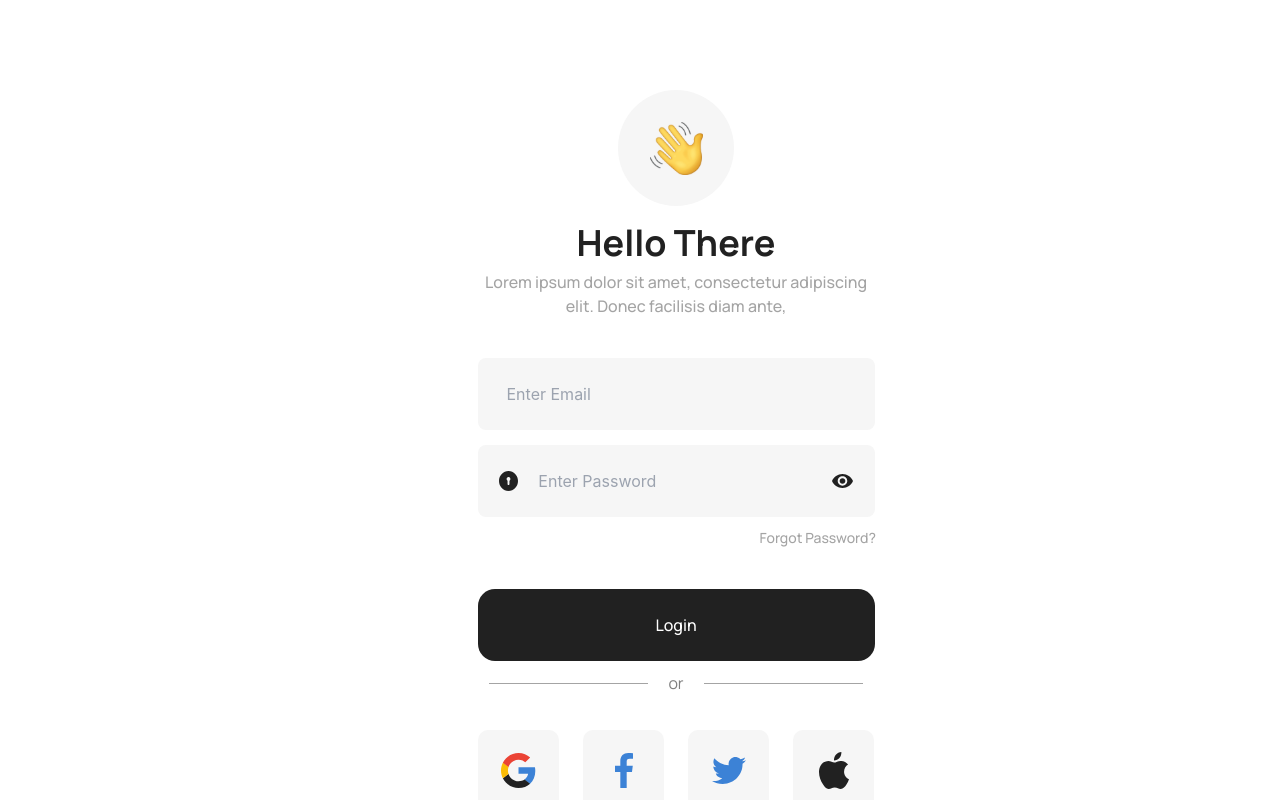
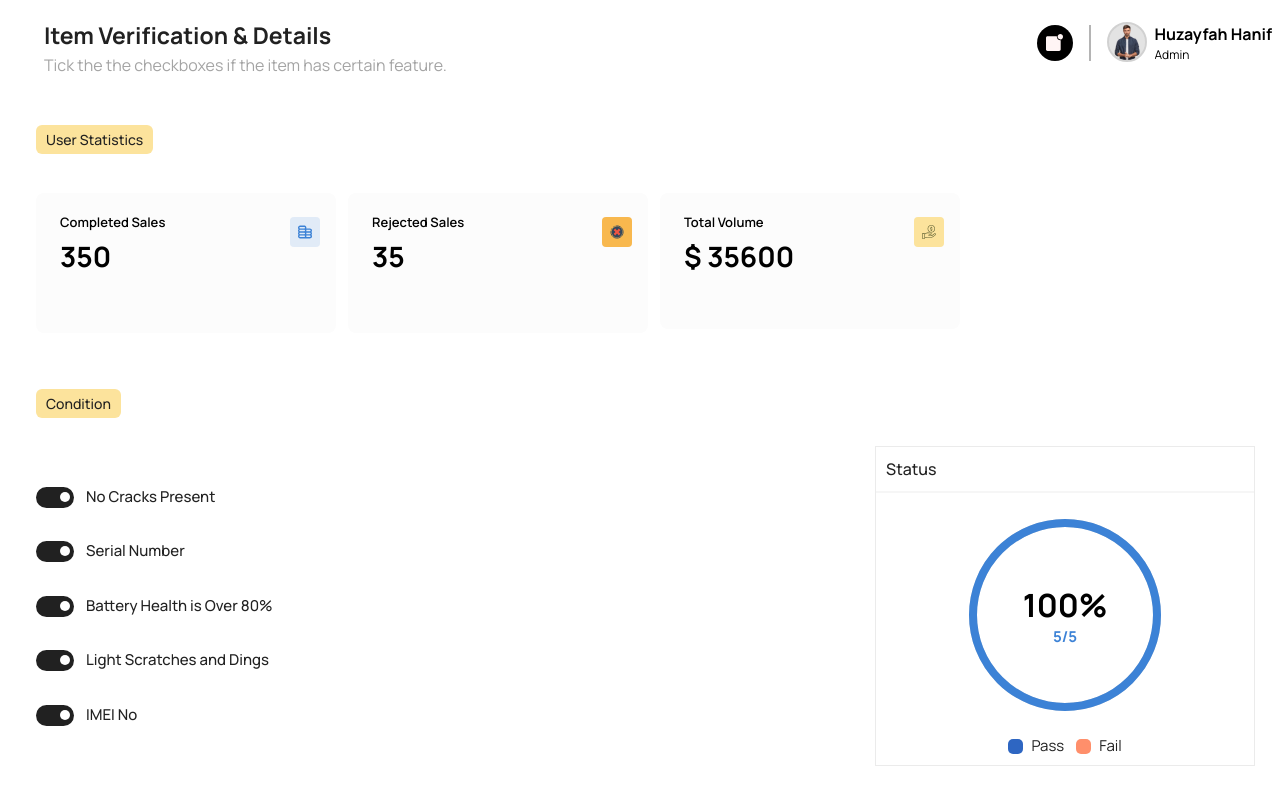
Before and after one commit to SmurfTec/Electra-Admin, a React (Vite) app: page /Verification/ItemVerification in a window 1280 px wide. Shown: the top 800 px of the page. Built offline with nearby package versions, Linux system fonts and the light colour scheme.

Commit message:
step 2 verification upper part done

```diff
--- a/package.json
+++ b/package.json
@@ -15,6 +15,7 @@
     "primereact": "^9.5.0",
     "react": "^18.2.0",
     "react-apexcharts": "^1.4.0",
+    "react-circular-progressbar": "^2.1.0",
     "react-dom": "^18.2.0",
     "react-router-dom": "^6.11.2",
     "react-svg": "^16.1.13",
--- a/src/App.tsx
+++ b/src/App.tsx
@@ -24,6 +24,7 @@ import {
   Searchrole,
   Createrole,
   Verification,
+  ItemVerification,
   Settings,
   Listings,
   Orders,
@@ -69,6 +70,7 @@ function App() {
             <Route path="/Viewadmin" element={<ViewAdmin />} />
             <Route path="/Searchrole" element={<Searchrole />} />
             <Route path="/Verification" element={<Verification />} />
+            <Route path="/Verification/ItemVerification" element={<ItemVerification />} />
             <Route path="/Settings" element={<Settings />} />
             <Route path="/Creationroles" element={<Createrole />} />
             <Route path="/Listings" element={<Listings />} />
--- a/src/assets/Images.tsx
+++ b/src/assets/Images.tsx
@@ -106,5 +106,6 @@ const IMAGES: any = {
     Csvicon: new URL('../assets/icons/Csvicon.svg', import.meta.url).href,
     leftarrow: new URL('../assets/icons/leftarrow.svg', import.meta.url).href,
     rightarrow: new URL('../assets/icons/rightarrow.svg', import.meta.url).href,
+    VolumeIcon: new URL('../assets/icons/VolumeIcon.svg', import.meta.url).href,
 }
 export default IMAGES
--- a/src/atoms/CustomSwitch/index.tsx
+++ b/src/atoms/CustomSwitch/index.tsx
@@ -1,7 +1,7 @@
 import React from 'react'
 import {Switch} from "../global.style"
-export const CustomSwitch = ({checked,setChecked}:any) => {
+export const CustomSwitch = ({checked,setChecked,marginTop='-6px'}:any) => {
   return (
-   <Switch checked={checked}  onChange={(e:any) => setChecked(e.value)}/>
+   <Switch marginTop={marginTop} checked={checked}  onChange={(e:any) => setChecked(e.value)}/>
   )
 }
--- a/src/atoms/global.style.ts
+++ b/src/atoms/global.style.ts
@@ -66,12 +66,13 @@ export const Switch = styled(InputSwitch)`
   .p-inputswitch-slider {
     background: ${({ checked }: any) =>
       checked ? "#212121" : "#B4B4B4"} !important;
+      box-shadow: none;
   }
   .p-inputswitch-slider:before {
     width: 10px;
     height: 10px;
-
-    margin-top: -6px;
+    left: 3px;
+    margin-top:${({marginTop}:any)=>marginTop}; //-6px
   }
 `;
 export const CustomMenu = styled(Menu)`
--- /dev/null
+++ b/src/pages/Verifications/ItemVerification/index.tsx
@@ -0,0 +1,166 @@
+import React,{useReducer,useState} from 'react'
+import { Header, DashCard } from '../../../components'
+import IMAGES from '../../../assets/Images'
+import { CustomSwitch } from '../../../atoms'
+
+import { CircularProgressbarWithChildren, buildStyles } from 'react-circular-progressbar';
+import 'react-circular-progressbar/dist/styles.css';
+import "./style.css"
+const reducer=(state:any,action:any)=>{
+switch(action.type){
+    case 'crackswitch':
+        return {...state,crackswitch:!state.crackswitch}
+    case 'serialswitch':
+        return {...state,serialswitch:!state.serialswitch}
+    case 'batteryswitch':
+            return {...state,batteryswitch:!state.batteryswitch}
+    case 'lightswitch':
+        return {...state,lightswitch:!state.lightswitch}
+    case 'IMEIswitch':
+        return {...state,IMEIswitch:!state.IMEIswitch}
+    default:
+        throw new Error()
+}
+}
+const InitialState={
+    crackswitch:true,
+    serialswitch:true,
+    batteryswitch:true,
+    lightswitch:true,
+    IMEIswitch:true
+}
+export const ItemVerification = () => {
+    const[state,dispatch]=useReducer(reducer,InitialState)
+
+    const[Pass,setPass]=useState(true)
+    const [percentage,setpercentage] = useState(100);
+
+    const styles=buildStyles({
+    textSize: '16px',
+    pathTransitionDuration: 0.5,
+    pathColor: Pass==true? `#3C82D6`:'#FF8F6B',
+    textColor: '#000000',
+    trailColor: '#d6d6d6',
+    backgroundColor: '#3e98c7',
+
+    })
+    return (
+        <div>
+            <Header
+                headerClasses={'!h-[69px]'}
+                titleClass={'!mt-[10px]'}
+                title="Item Verification & Details"
+                semiTitle="Tick the the checkboxes if the item has certain feature."
+                UserBox={true}
+            />
+            <div className='px-[10px] mt-[40px]  bg-[#FCE39C] rounded-[6px] text-black py-[4px] text-[14px] font-[500] inline-block'>
+                User Statistics
+
+            </div>
+            <div className='flex flex-wrap gap-3 mt-[33px]'>
+                <DashCard
+                    title={"Completed Sales"}
+                    totalNumber={"350"}
+                    myImg={IMAGES.Sales}
+                    imgColor={"bg-custom-blue"}
+                    showDefaultNumber={false}
+                    outerclasses="w-[284px] h-[140px]"
+
+                />
+                <DashCard
+                    title={"Rejected Sales"}
+                    totalNumber={"35"}
+                    myImg={IMAGES.RegectedSale}
+                    imgColor={"bg-[#F8B84E]"}
+                    showDefaultNumber={false}
+
+                    outerclasses="w-[284px] h-[140px]"
+
+                />
+                <DashCard
+                    title={"Total Volume"}
+                    totalNumber={"$ 35600"}
+                    myImg={IMAGES.VolumeIcon}
+                    imgColor={"bg-[#FCE39C]"}
+                    showDefaultNumber={false}
+
+                />
+
+
+            </div>
+            <div className='px-[10px] mt-[56px]  bg-[#FCE39C] rounded-[6px] text-black py-[4px] text-[14px] font-[500] inline-block'>
+                Condition
+
+            </div>
+
+            <div className='flex flex-wrap mt-[22px] justify-between items-center w-[98%]'>
+            <div className=' flex flex-col gap-8'>
+                <div className='flex gap-3 items-center'>
+                <CustomSwitch
+                marginTop={'-5px'}
+                checked={state.crackswitch}
+                setChecked={()=>dispatch({type:'crackswitch'})}
+                />
+                <p className='text-[15px] font-[500] text-black'>No Cracks Present</p>
+                </div>
+                <div className='flex gap-3 items-center'>
+                <CustomSwitch
+
+                checked={state.serialswitch}
+                setChecked={()=>dispatch({type:'serialswitch'})}
+                />
+                <p className='text-[15px] font-[500] text-black'>Serial Number</p>
+                </div>
+                <div className='flex gap-3 items-center'>
+                <CustomSwitch
+                marginTop={'-5px'}
+                checked={state.batteryswitch}
+                setChecked={()=>dispatch({type:'batteryswitch'})}
+                />
+                <p className='text-[15px] font-[500] text-black'>Battery Health is Over 80%</p>
+                </div>
+                <div className='flex gap-3 items-center'>
+                <CustomSwitch
+
+                checked={state.lightswitch}
+                setChecked={()=>dispatch({type:'lightswitch'})}
+                />
+                <p className='text-[15px] font-[500] text-black'>Light Scratches and Dings</p>
+                </div>
+                <div className='flex gap-3 items-center'>
+                <CustomSwitch
+                marginTop={'-5px'}
+                checked={state.IMEIswitch}
+                setChecked={()=>dispatch({type:'IMEIswitch'})}
+                />
+                <p className='text-[15px] font-[500] text-black'>IMEI No</p>
+                </div>
+            </div>
+            <div className='w-[380px] h-[320px] border border-inputBorder'>
+                <p className='pl-[10px] py-[10px] text-black text-[16px] font-[500]'>Status</p>
+                <hr className='border border-lightgray w-full'/>
+                <div className='flex flex-col items-center gap-5 pt-[22px]'>
+
+                    <div style={{ width: 200, height: 200,overflow:'hidden' }}>
+                    <CircularProgressbarWithChildren className='progress-bar' value={percentage}  styles={styles}>
+                    <div className="percentage-text">{`${percentage}%`}</div>
+        <div className="additional-text">5/5</div>
+                        </CircularProgressbarWithChildren>
+                    </div>
+                    <div className='flex gap-3'>
+                   <div className='flex gap-2 items-center'>
+                   <div className='w-[15px] h-[15px] rounded-[5px] bg-[#2E66C2]' ></div>
+                   <p className='text-[15px] text-black'>Pass</p>
+                   </div>
+                  <div className='flex gap-2 items-center'>
+                  <div className='w-[15px] h-[15px] rounded-[5px] bg-[#FF8F6B]' ></div>
+                  <p className='text-[15px] text-black'>Fail</p>
+                  </div>
+                    </div>
+                </div>
+            </div>
+            </div>
+
+        </div>
+    )
+}
--- /dev/null
+++ b/src/pages/Verifications/ItemVerification/style.css
@@ -0,0 +1,27 @@
+.progress-bar .CircularProgressbar-path{
+    stroke-width: 4px;
+}
+.progress-bar .CircularProgressbar-trail{
+    stroke-width: 4px;
+}
+.percentage-text{
+    font-family: 'Manrope';
+font-style: normal;
+font-weight: 700;
+font-size: 32px;
+line-height: 44px;
+/* identical to box height */
+
+
+color: #000000;
+}
+.additional-text{
+    font-family: 'Manrope';
+    font-style: normal;
+    font-weight: 700;
+    font-size: 15px;
+    line-height: 20px;
+
+    color: #3C82D6;
+
+}
--- a/src/pages/Verifications/Verification/index.tsx
+++ b/src/pages/Verifications/Verification/index.tsx
@@ -92,7 +92,7 @@ export const Verification = () => {
   const ViewItem = (event: React.MouseEvent, item: any) => {
     event.stopPropagation();
     setMenuLabel((prevLabel) => (prevLabel === item.label ? "" : item.label));
-    navigate('/HelpCenterDetail')
+    navigate('/Verification/ItemVerification')
   };
   const items = [
     {
--- a/src/pages/Verifications/index.tsx
+++ b/src/pages/Verifications/index.tsx
@@ -1 +1,2 @@
 export * from "./Verification"
+export * from "./ItemVerification"
```
Also changed, not shown: src/assets/icons/VolumeIcon.svg (added), 1 other file (tests, documents, lock files or other folders).
